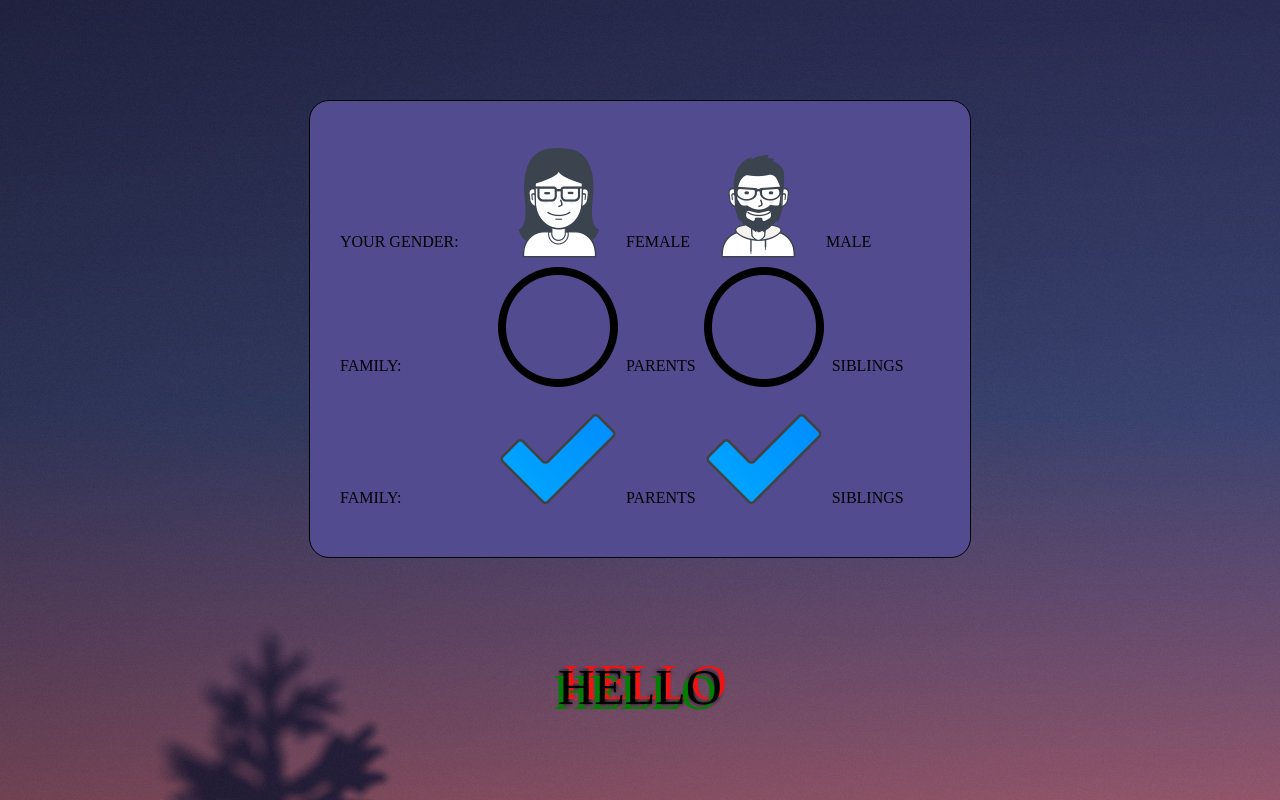
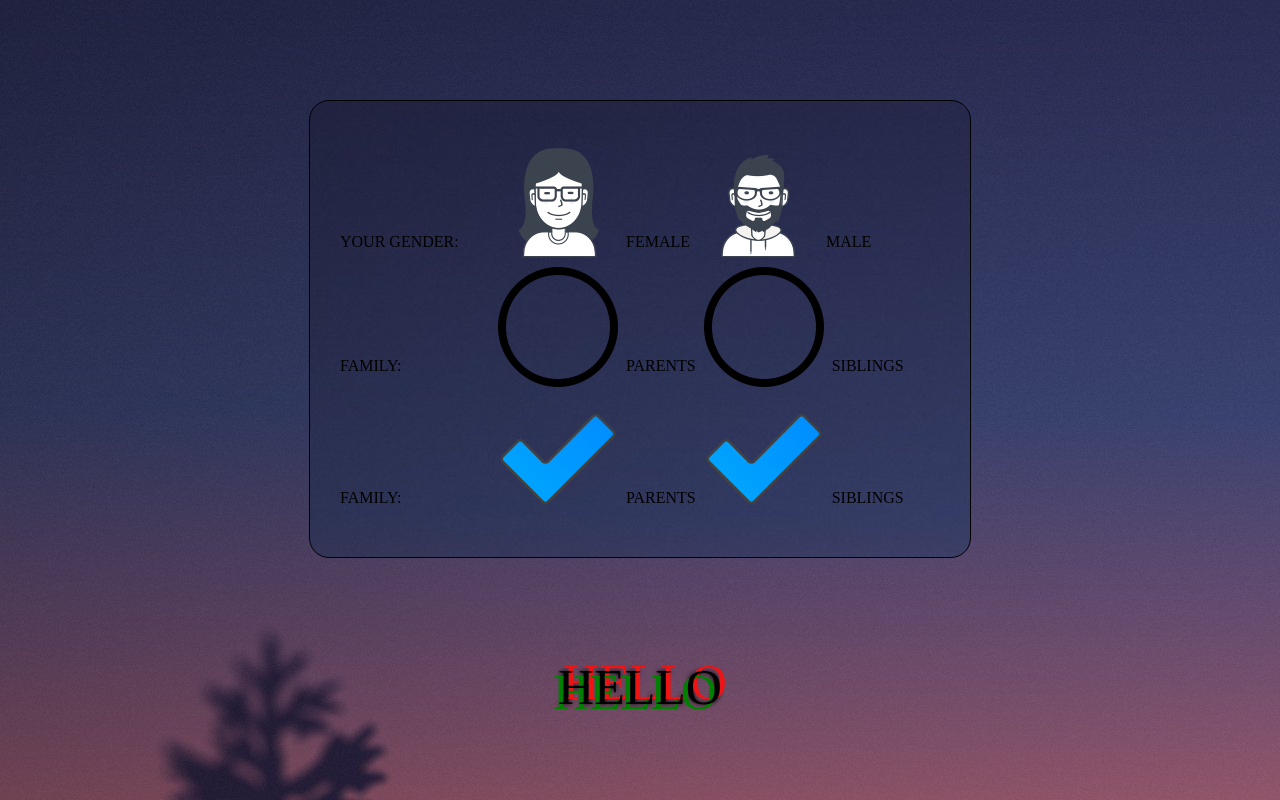
Before and after one commit to VostokSOS-Frontend/bugs, a PHP site: the page made by ERMAKOV/ФОРМА/formermakov.html in a window 1280 px wide. Run offline with PHP 8.4, Linux system fonts and the light colour scheme.

```diff
--- a/ERMAKOV/ФОРМА/erform.css
+++ b/ERMAKOV/ФОРМА/erform.css
@@ -116,7 +116,7 @@ table td,table th{
     width: 600px;
     margin:100px auto;
     border-radius: 20px;
-    background-color: rgb(82, 75, 143);
+    background-image: url(69670453-minimal-wallpapers.jpg)
 
 }
 
```
